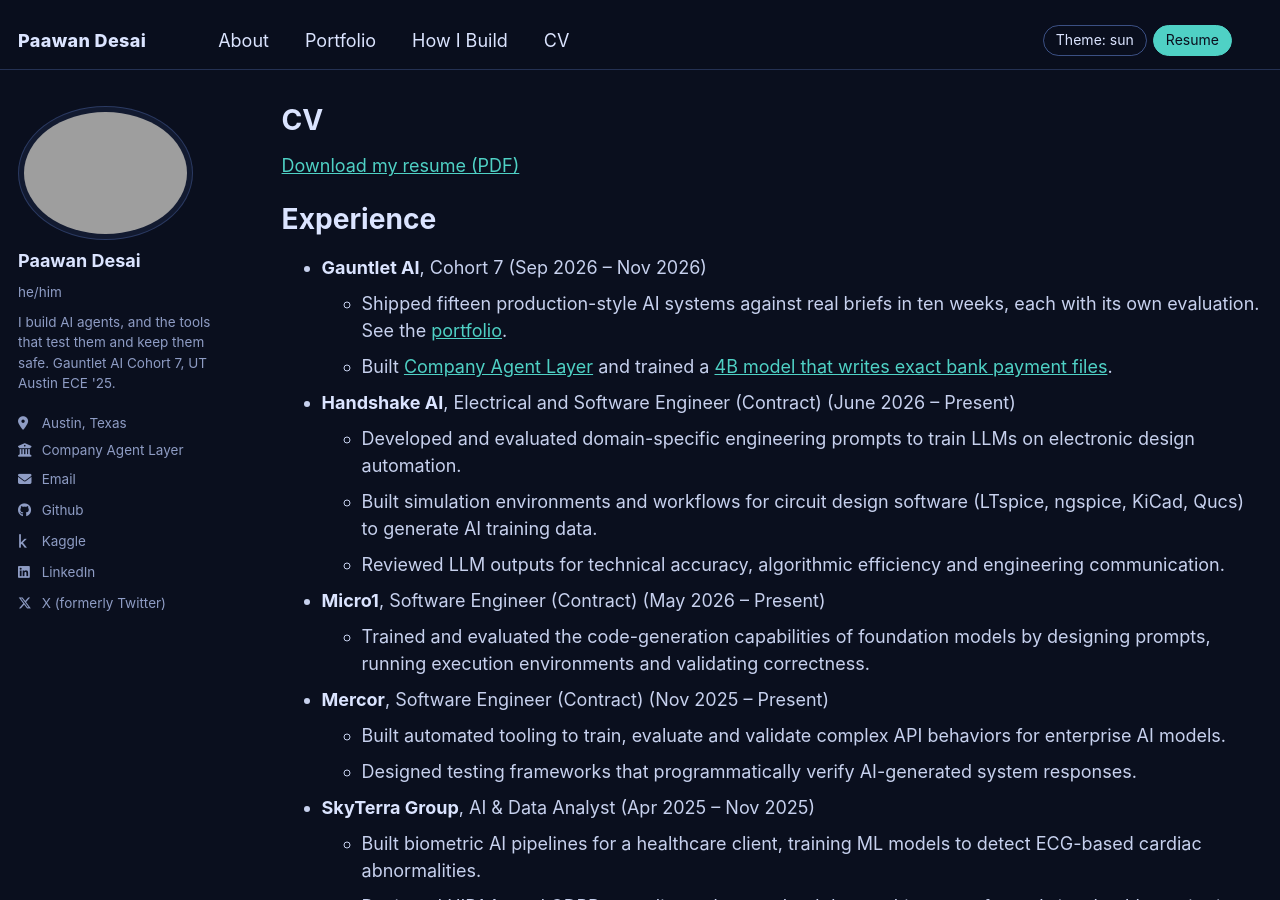
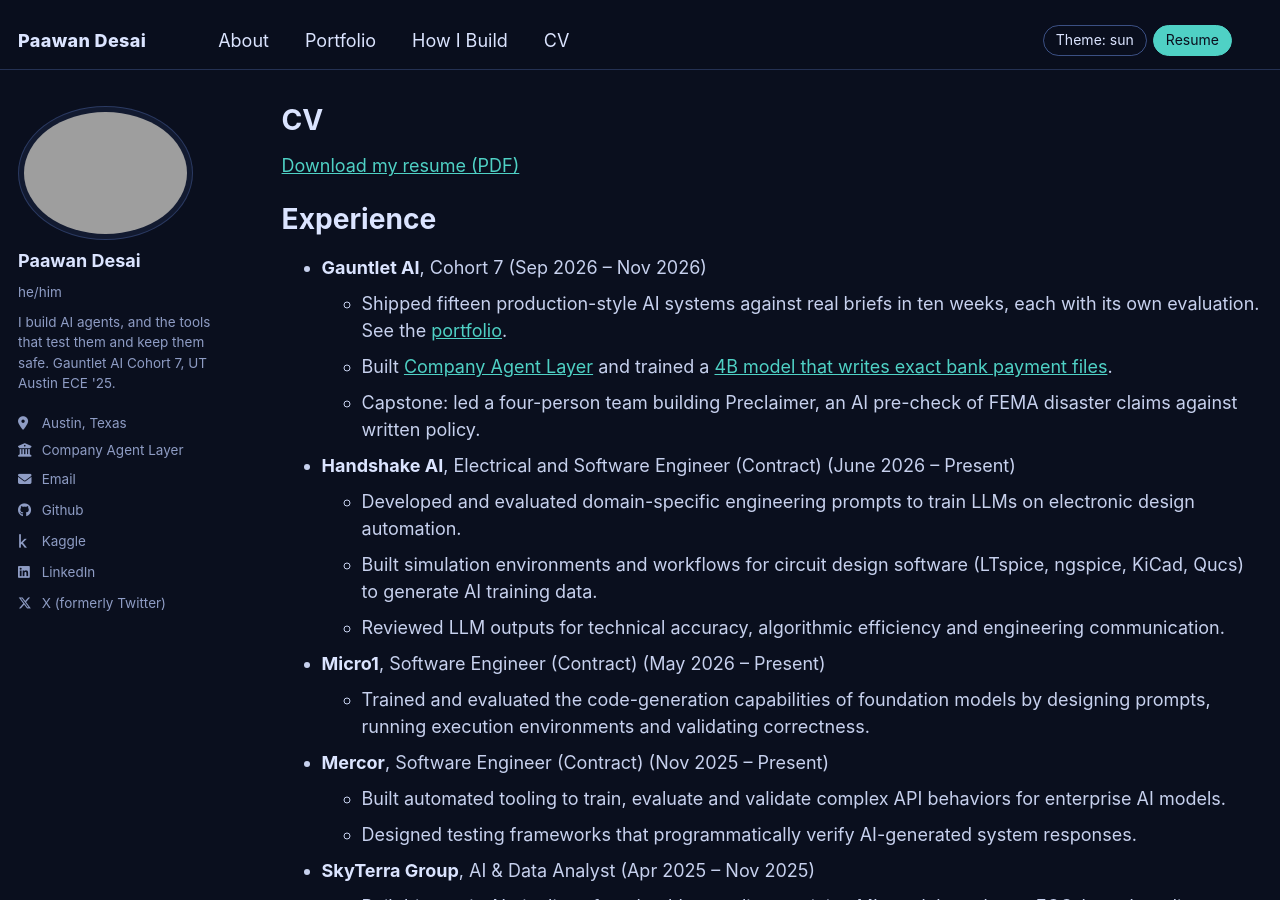
Before and after one commit to paawandesai/paawandesai.github.io, a Jekyll site: the page built from _pages/cv.md, in a window 1280 px wide and 900 px high. Built offline with Jekyll 4.4.1, drawn with Linux system fonts in a browser that asks for light colours.

Commit message:
Add the Gauntlet capstone line to the CV and resume (#28)
* Add the Gauntlet capstone line to the CV and resume

Co-Authored-By: Claude Opus 5.5 <noreply@anthropic.com>
Claude-Session: https://claude.ai/code/session_01LpBky319ny8Q7vzRqambiL

* Shorten two Skills lines so the resume stays on one page in Google Docs

Co-Authored-By: Claude Opus 5.5 <noreply@anthropic.com>
Claude-Session: https://claude.ai/code/session_01LpBky319ny8Q7vzRqambiL

* List JavaScript and Java on the resume

Co-Authored-By: Claude Opus 5.5 <noreply@anthropic.com>
Claude-Session: https://claude.ai/code/session_01LpBky319ny8Q7vzRqambiL

---------

Co-authored-by: Claude <noreply@anthropic.com>

```diff
--- a/_pages/cv.md
+++ b/_pages/cv.md
@@ -16,6 +16,7 @@ Experience
 * **Gauntlet AI**, Cohort 7 (Sep 2026 – Nov 2026)
   * Shipped fifteen production-style AI systems against real briefs in ten weeks, each with its own evaluation. See the [portfolio]({{ base_path }}/portfolio/).
   * Built [Company Agent Layer]({{ base_path }}/portfolio/company-agent-layer/) and trained a [4B model that writes exact bank payment files]({{ base_path }}/portfolio/nacha-slm/).
+  * Capstone: led a four-person team building Preclaimer, an AI pre-check of FEMA disaster claims against written policy.
 * **Handshake AI**, Electrical and Software Engineer (Contract) (June 2026 – Present)
   * Developed and evaluated domain-specific engineering prompts to train LLMs on electronic design automation.
   * Built simulation environments and workflows for circuit design software (LTspice, ngspice, KiCad, Qucs) to generate AI training data.
```
Also changed, not shown: 1 other file.
